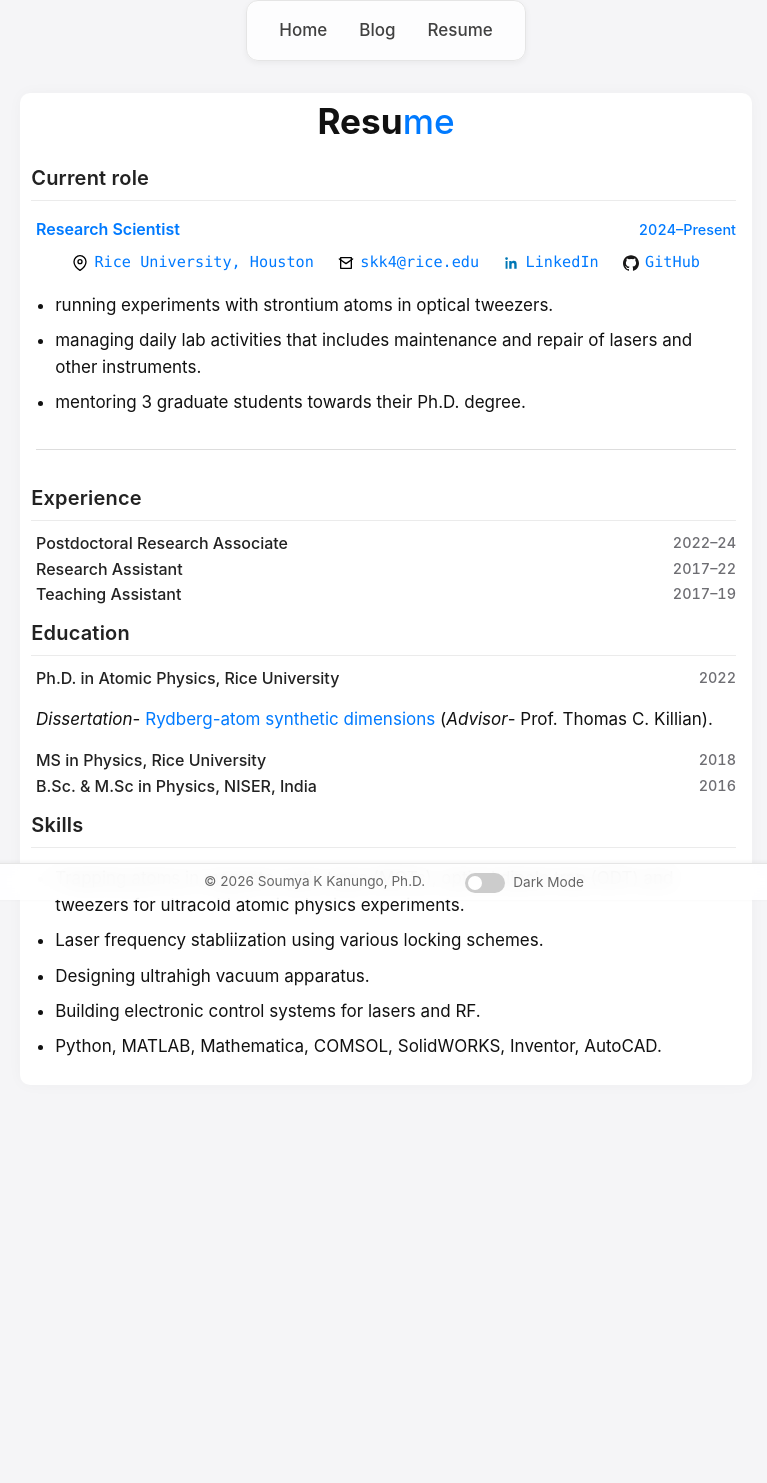
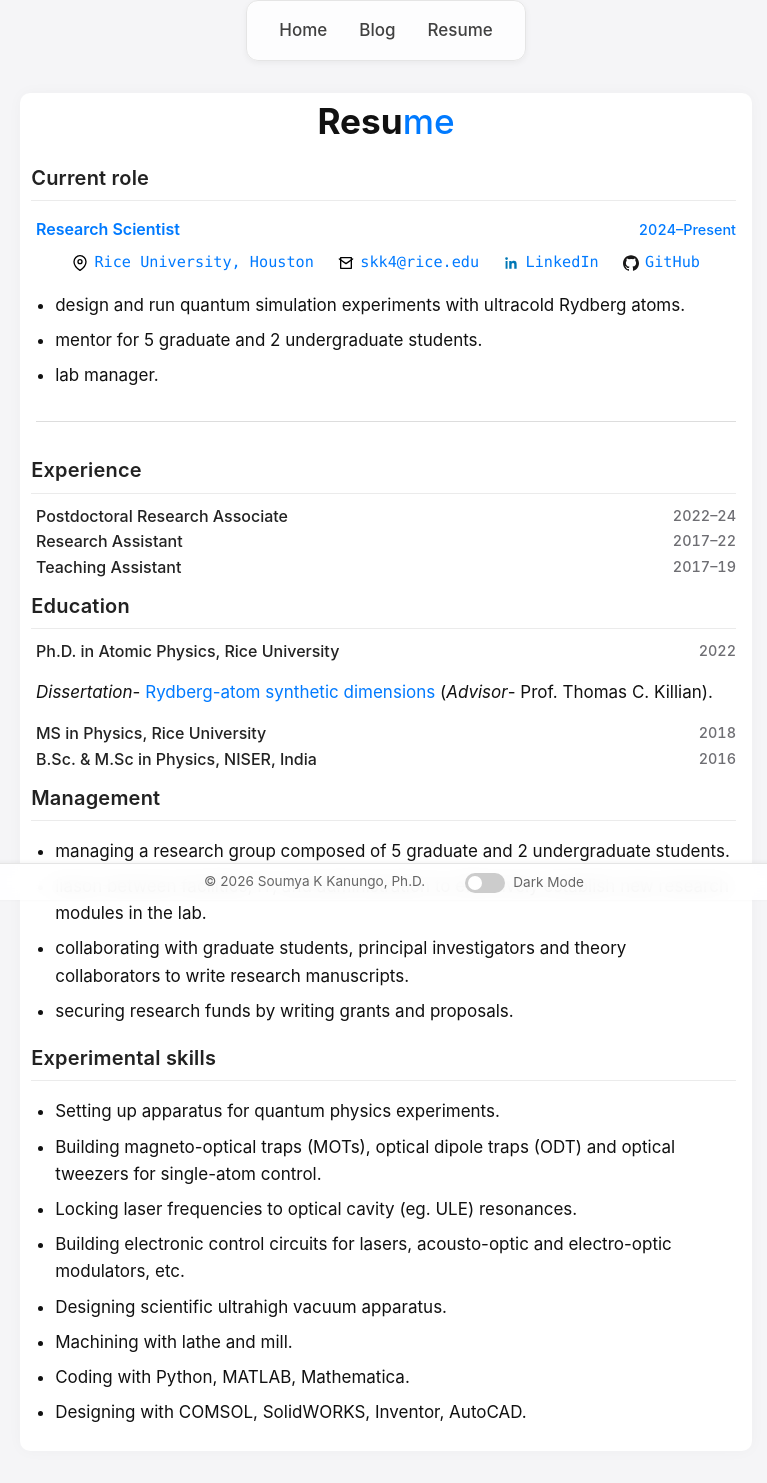
Before and after one commit to kanungo92/kanungo92.github.io, a Jekyll site: the page built from resume.md, in a window 1280 px wide. Shown: the whole page, without its empty margins (254-1021 px from the left). Built offline with Jekyll 4.4.1, drawn with Linux system fonts in a browser that asks for light colours; before the commit the page ends 1117 px from its top, so only the background shows below that.

```diff
--- a/resume.md
+++ b/resume.md
@@ -29,9 +29,9 @@ title: Resume
   </span>
 </div>
 
-  - running experiments with strontium atoms in optical tweezers.
-  - managing daily lab activities that includes maintenance and repair of lasers and other instruments.
-  - mentoring 3 graduate students towards their Ph.D. degree.
+  - design and run quantum simulation experiments with ultracold Rydberg atoms.
+  - mentor for 5 graduate and 2 undergraduate students.
+  - lab manager.
 
 ---
 <h2> Experience </h2>
@@ -62,10 +62,18 @@ title: Resume
   <div class="job-title">B.Sc. & M.Sc in Physics, NISER, India</div>
   <div class="job-dates">2016</div>
 </div>
+<h2>Management </h2>
+- managing a research group composed of 5 graduate and 2 undergraduate students.
+- liason between facilities, IT, and administration to effectively establish new research modules in the lab.
+- collaborating with graduate students, principal investigators and theory collaborators to write research manuscripts.
+- securing research funds by writing grants and proposals.
 
-<h2>Skills </h2>
-- Trapping atoms in magneto-optic traps (MOTs), optical dipole trap (ODT) and tweezers for ultracold atomic physics experiments.
-- Laser frequency stabliization using various locking schemes.
-- Designing ultrahigh vacuum apparatus.
-- Building electronic control systems for lasers and RF.
-- Python, MATLAB, Mathematica, COMSOL, SolidWORKS, Inventor, AutoCAD.
+<h2>Experimental skills </h2>
+- Setting up apparatus for quantum physics experiments.
+- Building magneto-optical traps (MOTs), optical dipole traps (ODT) and optical tweezers for single-atom control.
+- Locking laser frequencies to optical cavity (eg. ULE) resonances.
+- Building electronic control circuits for lasers, acousto-optic and electro-optic modulators, etc.
+- Designing scientific ultrahigh vacuum apparatus.
+- Machining with lathe and mill.
+- Coding with Python, MATLAB, Mathematica.
+- Designing with COMSOL, SolidWORKS, Inventor, AutoCAD.
```
Also changed, not shown: _posts/2025-07-11-welcome.md (+1 -1 lines), _posts/2025-08-09-MyOpenQuestions.md (deleted, +0 -12 lines).
